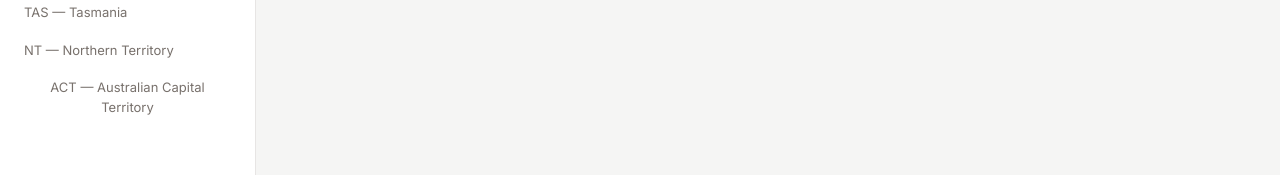
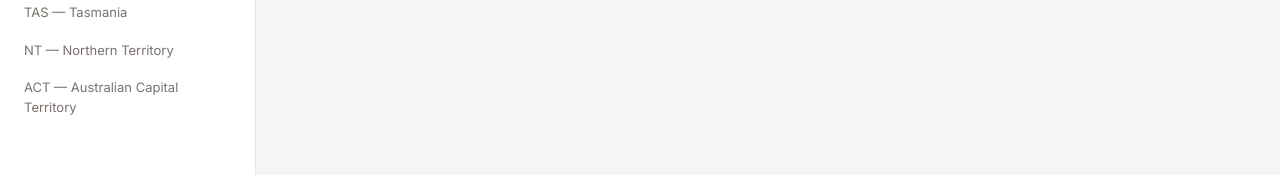
Before and after one commit to itslucasm8/job-club, a Next.js app: page /saved in a window 1280 px wide. Shown: the part 475-650 px from the top of the page. Built offline with nearby package versions, Linux system fonts and the light colour scheme; no server answers.

Commit message:
fix: align ACT sidebar text to left

```diff
--- a/src/components/Sidebar.tsx
+++ b/src/components/Sidebar.tsx
@@ -50,7 +50,7 @@ export default function Sidebar() {
       <div className="px-3 pb-5 space-y-0.5">
         {STATES.map(s => (
           <button key={s.code} onClick={() => router.push(`/feed?state=${s.code}`)}
-            className="flex items-center justify-between w-full px-3 py-2 rounded-lg text-[13px] text-stone-500 hover:bg-stone-50 hover:text-stone-700 transition">
+            className="w-full px-3 py-2 rounded-lg text-[13px] text-stone-500 hover:bg-stone-50 hover:text-stone-700 transition text-left">
             <span>{s.code} — {s.name}</span>
           </button>
         ))}
```
